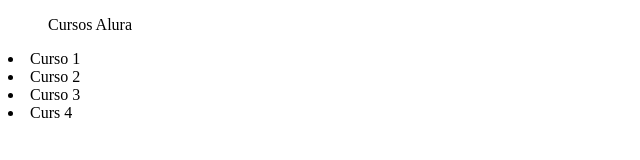
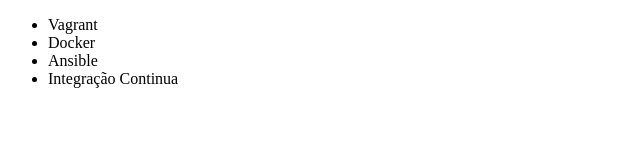
Before and after one commit to davissribeiro/Alura-git, a plain HTML site: page index.html in a window 1280 px wide. Shown: the whole page, without its empty margins (0-640 px from the left). Drawn offline with Linux system fonts and the light colour scheme.

Commit message:
Modificação dos nomes da página e dos cursos no index.html

```diff
--- a/index.html
+++ b/index.html
@@ -4,13 +4,15 @@
     <meta charset="UTF-8">
     <meta http-equiv="X-UA-Compatible" content="IE=edge">
     <meta name="viewport" content="width=device-width, initial-scale=1.0">
-    <title>Lista Cursos</title>
+    <title>Cursos Alura</title>
 </head>
 <body>
-    <ul>Cursos Alura</ul>
-    <li>Curso 1</li>
-    <li>Curso 2</li>
-    <li>Curso 3</li>
-    <li>Curs 4</li>
+    <ul>
+        <li>Vagrant</li>
+        <li>Docker</li>
+        <li>Ansible</li>
+        <li>Integração Continua</li>
+    </ul>
+
 </body>
 </html>
```
